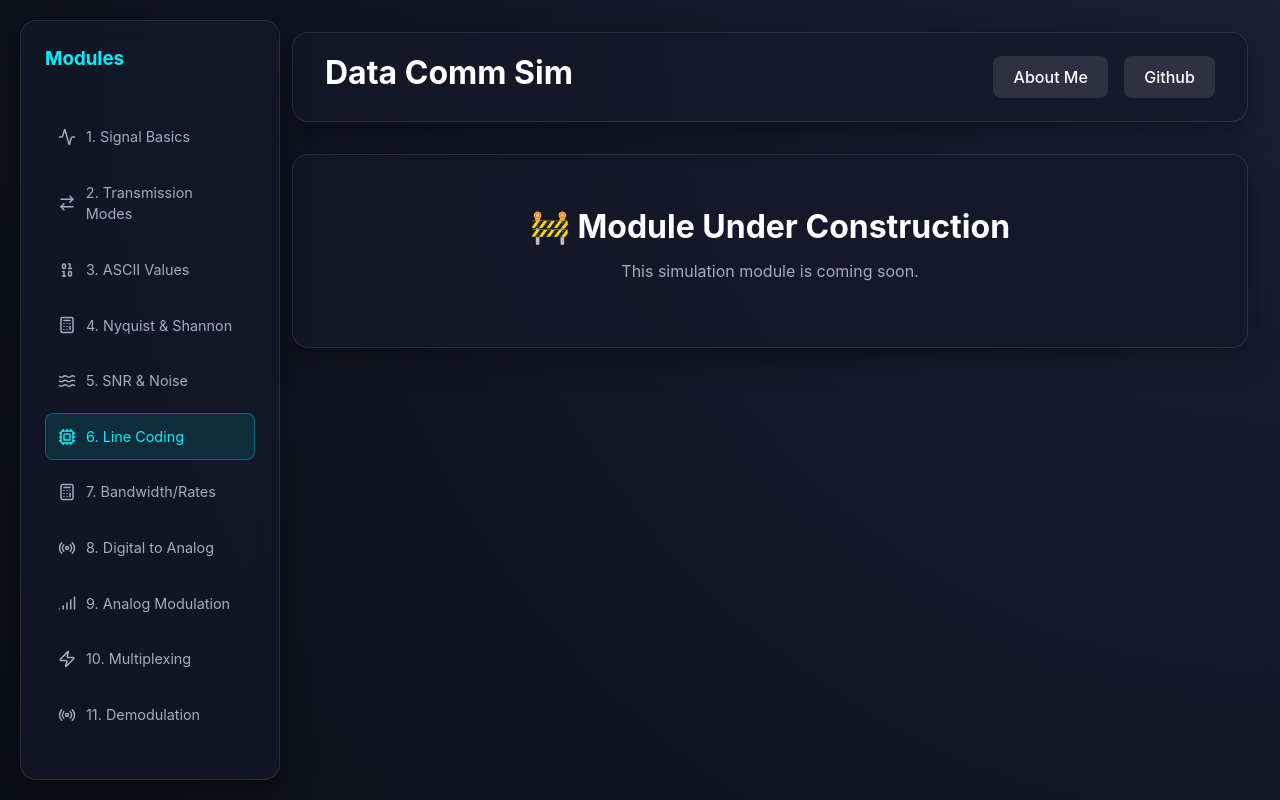
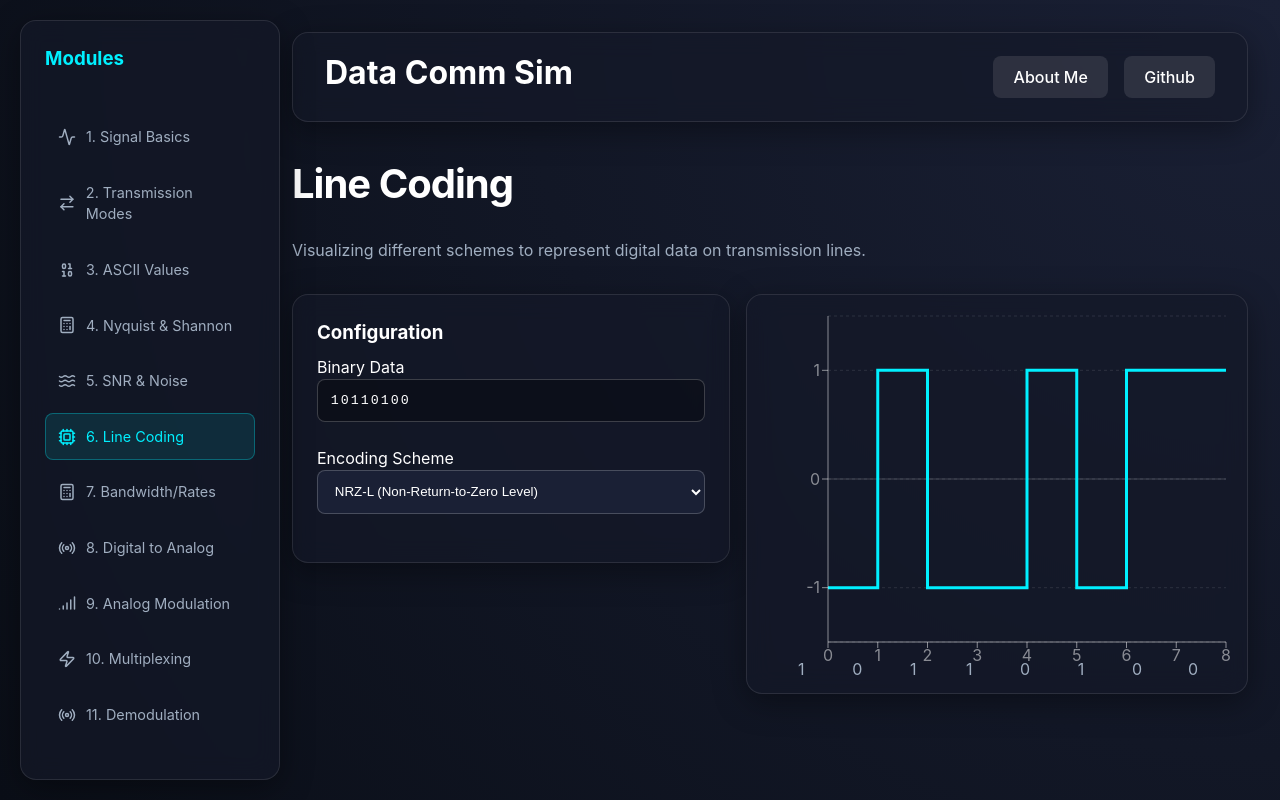
Before and after one commit to MahbubHasan777/Data-Comm-Simulation, a React (Vite) app: page /line-coding in a window 1280 px wide. Built offline with nearby package versions, Linux system fonts and the light colour scheme.

Commit message:
Implement Line Coding module

```diff
--- a/src/App.tsx
+++ b/src/App.tsx
@@ -3,6 +3,7 @@ import MainLayout from './layouts/MainLayout';
 import SignalBasics from './pages/SignalBasics';
 import TransmissionModes from './pages/TransmissionModes';
 import AsciiValues from './pages/AsciiValues';
+import LineCoding from './pages/LineCoding';
 
 const Home = () => (
   <div className="glass-panel" style={{ padding: '2rem' }}>
@@ -27,6 +28,7 @@ function App() {
           <Route path="signal-basics" element={<SignalBasics />} />
           <Route path="transmission" element={<TransmissionModes />} />
           <Route path="ascii" element={<AsciiValues />} />
+          <Route path="line-coding" element={<LineCoding />} />
           <Route path="*" element={<Placeholder />} />
         </Route>
       </Routes>
--- /dev/null
+++ b/src/pages/LineCoding.tsx
@@ -0,0 +1,179 @@
+import { useState, useMemo } from 'react';
+import { ResponsiveContainer, LineChart, Line, XAxis, YAxis, CartesianGrid, Tooltip, ReferenceLine } from 'recharts';
+
+const LineCoding = () => {
+    const [dataStr, setDataStr] = useState('10110100');
+    const [encoding, setEncoding] = useState('NRZ-L');
+
+    const chartData = useMemo(() => {
+        // Generate points for the graph based on encoding
+        const points: { x: number; y: number }[] = [];
+        const bits = dataStr.split('').map(b => parseInt(b));
+        let currentLevel = 1; // For differential
+
+        bits.forEach((bit, i) => {
+            const startX = i;
+            const endX = i + 1;
+
+            switch (encoding) {
+                case 'NRZ-L': // 0 -> High, 1 -> Low (or vice versa, typically 1=High in simple terms, but strictly L is Level)
+                    // Let's use: 0 = +1V, 1 = -1V (Standard RS-232, but often simplified as 1=High)
+                    // Standard: 1 is represented by one voltage level, 0 by another.
+                    // Let's do: 1 -> +1, 0 -> -1
+                    points.push({ x: startX, y: bit === 1 ? -1 : 1 }); // 0=High (+), 1=Low (-) usually or 1 is High?
+                    // Let's stick to textbook: NRZ-L: Level depends on bit. 0 = High, 1 = Low usually.
+                    points.push({ x: endX, y: bit === 1 ? -1 : 1 });
+                    break;
+
+                case 'NRZ-I': // Invert on 1
+                    if (bit === 1) currentLevel *= -1;
+                    points.push({ x: startX, y: currentLevel });
+                    points.push({ x: endX, y: currentLevel });
+                    break;
+
+                case 'RZ': // Return to Zero
+                    // 0: Low to Zero, 1: High to Zero
+                    // First half
+                    points.push({ x: startX, y: bit === 1 ? 1 : -1 });
+                    points.push({ x: startX + 0.5, y: bit === 1 ? 1 : -1 });
+                    // Second half (Return to Zero)
+                    points.push({ x: startX + 0.5, y: 0 });
+                    points.push({ x: endX, y: 0 });
+                    break;
+
+                case 'Manchester': // 0: High->Low, 1: Low->High (IEEE 802.3)
+                    // 0
+                    if (bit === 0) {
+                        points.push({ x: startX, y: 1 });
+                        points.push({ x: startX + 0.5, y: 1 });
+                        points.push({ x: startX + 0.5, y: -1 });
+                        points.push({ x: endX, y: -1 });
+                    } else {
+                        points.push({ x: startX, y: -1 });
+                        points.push({ x: startX + 0.5, y: -1 });
+                        points.push({ x: startX + 0.5, y: 1 });
+                        points.push({ x: endX, y: 1 });
+                    }
+                    break;
+
+                case 'Diff-Manchester': // Inversion at start of bit if 0. Always transition at middle.
+                    // If 0, transition at beginning.
+                    if (bit === 0) currentLevel *= -1;
+                    points.push({ x: startX, y: currentLevel });
+                    points.push({ x: startX + 0.5, y: currentLevel });
+                    currentLevel *= -1; // Always transition at middle
+                    points.push({ x: startX + 0.5, y: currentLevel });
+                    points.push({ x: endX, y: currentLevel });
+                    break;
+
+                case 'AMI': // Alternate Mark Inversion. 0 -> 0V. 1 -> Alternating +1/-1
+                    if (bit === 0) {
+                        points.push({ x: startX, y: 0 });
+                        points.push({ x: endX, y: 0 });
+                    } else {
+                        currentLevel = (i === 0 || currentLevel === 0) ? 1 : (currentLevel === 1 ? -1 : 1);
+                        // Wait, AMI state needs to be maintained per '1' occurrence, not i.
+                        // Quick hack: recalculate efficiently or use state outside switch?
+                        // Let's refine AMI logic below chartData.
+                    }
+                    break;
+            }
+        });
+
+        // AMI post-fix since it needs history
+        if (encoding === 'AMI') {
+            const amiPoints: { x: number; y: number }[] = [];
+            let lastOne = -1; // Start assume last was -1 so next is +1
+            bits.forEach((bit, i) => {
+                if (bit === 0) {
+                    amiPoints.push({ x: i, y: 0 });
+                    amiPoints.push({ x: i + 1, y: 0 });
+                } else {
+                    lastOne *= -1;
+                    amiPoints.push({ x: i, y: lastOne });
+                    amiPoints.push({ x: i + 1, y: lastOne });
+                }
+            });
+            return amiPoints;
+        }
+
+        return points;
+    }, [dataStr, encoding]);
+
+    return (
+        <div className="flex-col gap-md">
+            <h1>Line Coding</h1>
+            <p>Visualizing different schemes to represent digital data on transmission lines.</p>
+
+            <div className="flex-row gap-md" style={{ alignItems: 'flex-start' }}>
+                <div className="glass-panel" style={{ padding: '1.5rem', minWidth: '300px' }}>
+                    <h3>Configuration</h3>
+
+                    <div style={{ marginBottom: '1.5rem' }}>
+                        <label className="label">Binary Data</label>
+                        <input
+                            type="text"
+                            value={dataStr}
+                            onChange={(e) => setDataStr(e.target.value.replace(/[^01]/g, ''))}
+                            style={{
+                                width: '100%', padding: '0.8rem', borderRadius: '8px',
+                                border: '1px solid rgba(255,255,255,0.2)', background: 'rgba(0,0,0,0.3)', color: 'white',
+                                fontFamily: 'monospace', letterSpacing: '2px'
+                            }}
+                        />
+                    </div>
+
+                    <div style={{ marginBottom: '1.5rem' }}>
+                        <label className="label">Encoding Scheme</label>
+                        <select
+                            value={encoding}
+                            onChange={(e) => setEncoding(e.target.value)}
+                            style={{ width: '100%', padding: '0.8rem', borderRadius: '8px', background: '#1a2035', color: 'white', border: '1px solid rgba(255,255,255,0.2)' }}
+                        >
+                            <option value="NRZ-L">NRZ-L (Non-Return-to-Zero Level)</option>
+                            <option value="NRZ-I">NRZ-I (Non-Return-to-Zero Invert)</option>
+                            <option value="RZ">RZ (Return-to-Zero)</option>
+                            <option value="Manchester">Manchester</option>
+                            <option value="Diff-Manchester">Differential Manchester</option>
+                            <option value="AMI">AMI (Alternate Mark Inversion)</option>
+                        </select>
+                    </div>
+                </div>
+
+                <div className="glass-panel" style={{ flex: 1, height: '400px', padding: '1rem' }}>
+                    <ResponsiveContainer width="100%" height="100%">
+                        <LineChart data={chartData}>
+                            <CartesianGrid strokeDasharray="3 3" stroke="rgba(255,255,255,0.1)" vertical={false} />
+                            <XAxis
+                                dataKey="x"
+                                type="number"
+                                domain={[0, dataStr.length]}
+                                ticks={[...Array(dataStr.length + 1).keys()]}
+                                stroke="rgba(255,255,255,0.5)"
+                            />
+                            <YAxis domain={[-1.5, 1.5]} ticks={[-1, 0, 1]} stroke="rgba(255,255,255,0.5)" />
+                            <ReferenceLine y={0} stroke="rgba(255,255,255,0.2)" />
+                            <Tooltip content={<></>} cursor={{ stroke: 'rgba(255,255,255,0.2)' }} />
+                            <Line
+                                type="stepAfter" // Use stepAfter for clean digital transitions
+                                dataKey="y"
+                                stroke="var(--primary)"
+                                strokeWidth={3}
+                                dot={false}
+                                isAnimationActive={false}
+                            />
+                        </LineChart>
+                    </ResponsiveContainer>
+
+                    <div className="flex-row" style={{ justifyContent: 'space-between', padding: '0 10px', marginTop: '-20px', position: 'relative', zIndex: 10 }}>
+                        {dataStr.split('').map((bit, i) => (
+                            <div key={i} style={{ width: `${100 / dataStr.length}%`, textAlign: 'center', color: 'var(--text-muted)' }}>{bit}</div>
+                        ))}
+                    </div>
+                </div>
+            </div>
+        </div>
+    );
+};
+
+export default LineCoding;
```
